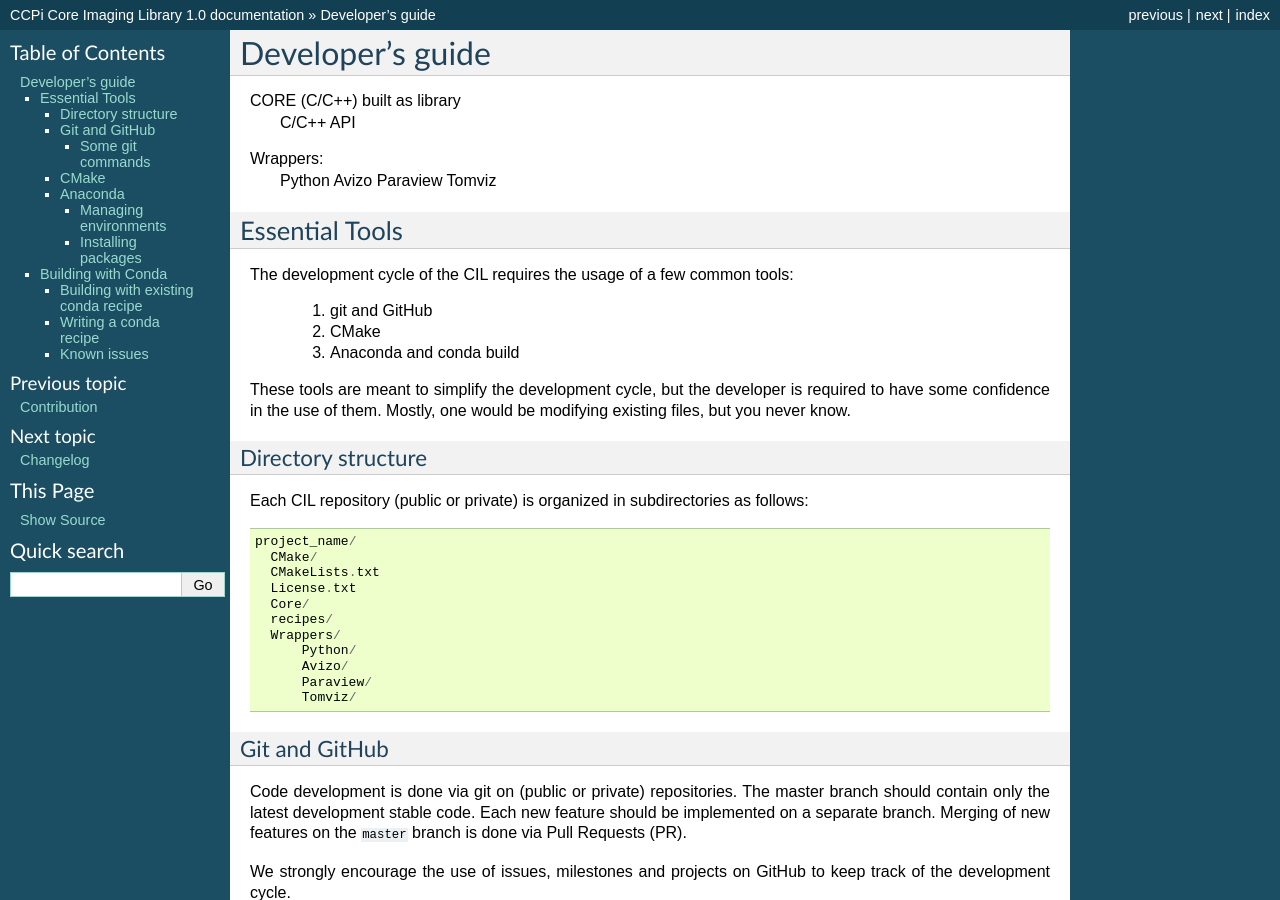
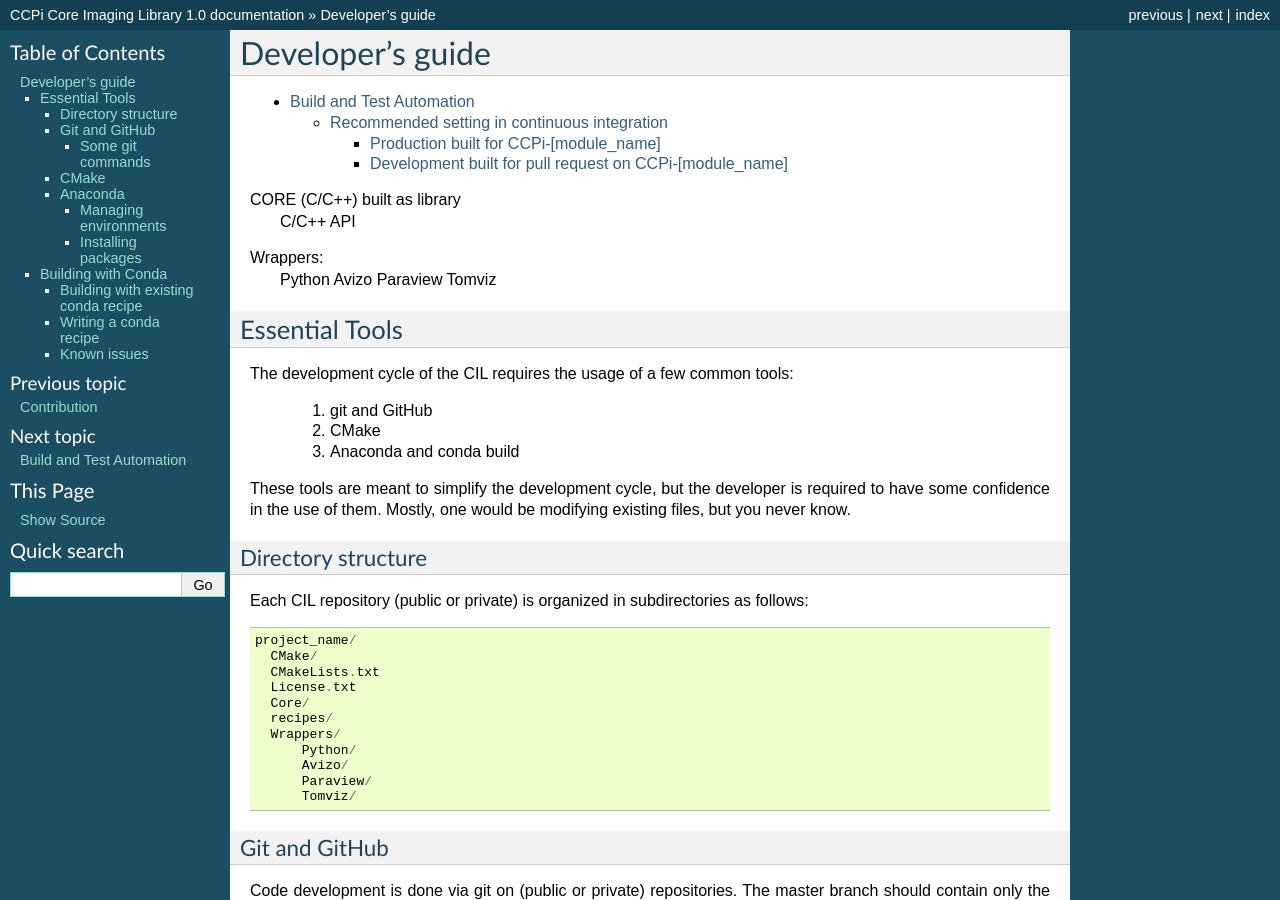
Before and after one commit to vais-ral/CIL-Docs, a Sphinx documentation site: the page built from docs/developer_guide.rst, in a window 1280 px wide and 900 px high. Built offline with Sphinx 7.4.7, drawn with Linux system fonts in a browser that asks for light colours; some of the changed lines change nothing that is shown.

Commit message:
ADD: section about build and test automation

```diff
--- /dev/null
+++ b/docs/buildandtestautomation.rst
@@ -0,0 +1,88 @@
+Build and Test Automation
+=========================
+
+These CCPi modules are built automatically from Github repository:
+
+* Pre-Processing - https://github.com/vais-ral/CCPi-PreProcessing
+* Reconstruction - https://github.com/vais-ral/CCPi-reconstruction
+* Astra toolbox wrapper - https://github.com/vais-ral/CCPi-astra
+* Framework - https://github.com/vais-ral/CCPi-Framework
+* Framework Plugins - https://github.com/vais-ral/CCPi-FrameworkPlugins
+* Regularisation Toolkit - https://github.com/vais-ral/CCPi-Regularisation-Toolkit
+* [draft] Quantification - https://github.com/vais-ral/CCPi-Quantification
+
+With following limitation:
+
+* every commit to master branch is built and binary is uploaded into anaconda channel `ccpi`.
+* every pull request is built, but no binaries are uploaded
+* commit to non-master branch is not built
+* the result of built and test process is available in on top of the github page
+
+* version is determined from last git tag and number of commits after this tag, e.g. `0.10.3_103` means 103 commits after last tagged version `0.10.3`.
+* if number of commits after tagged version is 0, then this built is assumed production
+* if number of commits after tagged version is greater than 0, then this built is labeled as `dev`
+
+Recommended setting in continuous integration
+---------------------------------------------
+
+CCPi modules are configured with proprietar installation of Jenkins at https://anvil.softeng-support.ac.uk/.
+This service is provided for UK academics community. However, the following is recommended to be set in any Jenkins deployment
+for every CCPI-[module]:
+
+Production built for CCPi-[module_name]
+~~~~~~~~~~~~~~~~~~~~~~~~~~~~~~~~~~~~~~~
+
+In Jenkins UI jenkins job definition set these values:
+  * ``choose folder``, New Item, Enter Item Name: ``CCPi-[module-name]``, Freestyle project
+  * [x] Github project -> Project URL: ``https://github.com/vais-ral/CCPi-[module_name]/``
+  * [x] Restrict where this project can be run -> Label Expression ``sl7``  (choose this to scientific linux, ubuntu or any linux based machine)
+  * Source code management -> [x] Git ->
+    - Repositories, Repository URL: ``https://github.com/vais-ral/CCPi-[module_name].git``
+    - Branches to build, branch specifier: ``*/master``
+    - Additional Behaviours, Check out to specific local branch
+  * Build triggers, [x] Github hook trigger for GITScm polling
+  * Execute shell::
+    module load conda
+    #commented version = version will be determined from git tag and number commits
+    #export CIL_VERSION=0.10.3
+    export CCPI_CONDA_TOKEN=[conda token to upload to ccpi channel]
+    #build and upload
+    . build/jenkins-build.sh
+
+In Github project -> Settings -> Webhooks
+  * Add new Webhook
+  * Payload URL: ``https://anvil.softeng-support.ac.uk/jenkins/github-webhook/``
+  * Which events would you like to trigger: [x] Just push event.
+
+Development built for pull request on CCPi-[module_name]
+~~~~~~~~~~~~~~~~~~~~~~~~~~~~~~~~~~~~~~~~~~~~~~~~~~~~~~~~
+In Jenkins UI jenkins job definition set these values:
+  * ``choose folder``, New Item, Enter Item Name: ``CCPi-[module-name]``, Freestyle project
+  * [x] Github project -> Project URL: ``https://github.com/vais-ral/CCPi-[module_name]/``
+  * [x] Restrict where this project can be run -> Label Expression ``sl7``  (choose this to scientific linux, ubuntu or any linux based machine)
+  * Source code management -> [x] Git ->
+    - Repositories, Repository URL: ``https://github.com/vais-ral/CCPi-[module_name].git``
+    - Advanced:
+      + Name: ``origin``
+      + Refspec: ``+refs/pull/*:refs/remotes/origin/pr/*``
+    - Branches to build, branch specifier: ``**``
+    - Additional Behaviours:
+      + Advanced clone behaviours:
+        + Fetch tags [x]
+        + Honor refspec on initial clone [x]
+      + Check out to specific local branch
+  * Build triggers, [x] Poll SCM
+  * Execute shell::
+    module load conda
+    #commented version = version will be determined from git tag and number commits
+    #export CIL_VERSION=0.10.3
+    export CCPI_CONDA_TOKEN=[conda token to upload to ccpi channel]
+    #build and upload
+    . build/jenkins-build.sh
+
+In Github project -> Settings -> Webhooks
+  * Add new Webhook
+  * Payload URL: ``https://anvil.softeng-support.ac.uk/jenkins/git/notifyCommit?url=http://github.com/vais-ral/CCPi-[module_name].git``
+  * Which events would you like to trigger:
+    - [x] Let me select individual events
+    - [x] Pull request
--- a/docs/developer_guide.rst
+++ b/docs/developer_guide.rst
@@ -1,6 +1,9 @@
 Developer's guide
 #################
 
+.. toctree::
+
+	buildandtestautomation
 
 CORE (C/C++) built as library
 	C/C++ API
```
